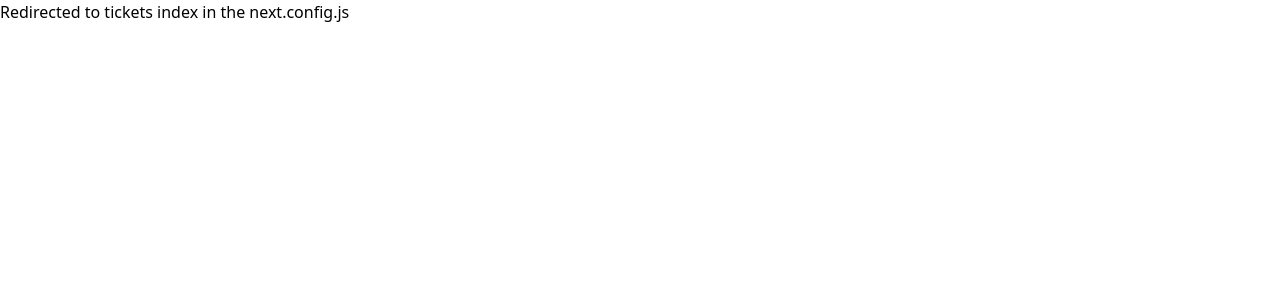
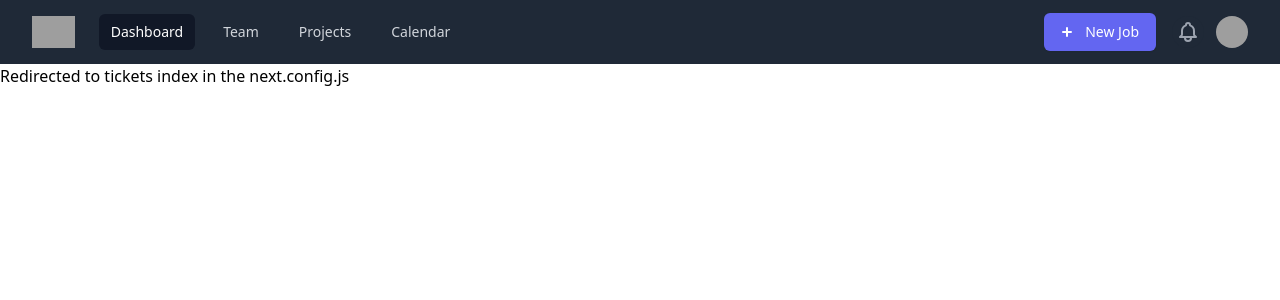
Before and after one commit to Traceton/Ticketer, a Next.js app: page / in a window 1280 px wide. Shown: the top 300 px of the page. Built offline with nearby package versions, Linux system fonts and the light colour scheme; grey boxes are pictures that could not be loaded.

Commit message:
npm i headlessui/react and added header file

```diff
--- /dev/null
+++ b/components/layout/Header.js
@@ -0,0 +1,207 @@
+/* This example requires Tailwind CSS v2.0+ */
+import { Fragment } from "react";
+import { Disclosure, Menu, Transition } from "@headlessui/react";
+import { BellIcon, MenuIcon, XIcon } from "@heroicons/react/outline";
+import { PlusSmIcon } from "@heroicons/react/solid";
+
+const user = {
+  name: "Tom Cook",
+  email: "tom@example.com",
+  imageUrl:
+    "https://images.unsplash.com/photo-1472099645785-5658abf4ff4e?ixlib=rb-1.2.1&ixid=eyJhcHBfaWQiOjEyMDd9&auto=format&fit=facearea&facepad=2&w=256&h=256&q=80",
+};
+const navigation = [
+  { name: "Dashboard", href: "#", current: true },
+  { name: "Team", href: "#", current: false },
+  { name: "Projects", href: "#", current: false },
+  { name: "Calendar", href: "#", current: false },
+];
+const userNavigation = [
+  { name: "Your Profile", href: "#" },
+  { name: "Settings", href: "#" },
+  { name: "Sign out", href: "#" },
+];
+
+function classNames(...classes) {
+  return classes.filter(Boolean).join(" ");
+}
+
+export default function Header() {
+  return (
+    <Disclosure as="nav" className="bg-gray-800">
+      {({ open }) => (
+        <>
+          <div className="max-w-7xl mx-auto px-4 sm:px-6 lg:px-8">
+            <div className="flex justify-between h-16">
+              <div className="flex">
+                <div className="-ml-2 mr-2 flex items-center md:hidden">
+                  {/* Mobile menu button */}
+                  <Disclosure.Button className="inline-flex items-center justify-center p-2 rounded-md text-gray-400 hover:text-white hover:bg-gray-700 focus:outline-none focus:ring-2 focus:ring-inset focus:ring-white">
+                    <span className="sr-only">Open main menu</span>
+                    {open ? (
+                      <XIcon className="block h-6 w-6" aria-hidden="true" />
+                    ) : (
+                      <MenuIcon className="block h-6 w-6" aria-hidden="true" />
+                    )}
+                  </Disclosure.Button>
+                </div>
+                <div className="flex-shrink-0 flex items-center">
+                  <img
+                    className="block lg:hidden h-8 w-auto"
+                    src="https://tailwindui.com/img/logos/workflow-mark-indigo-500.svg"
+                    alt="Workflow"
+                  />
+                  <img
+                    className="hidden lg:block h-8 w-auto"
+                    src="https://tailwindui.com/img/logos/workflow-logo-indigo-500-mark-white-text.svg"
+                    alt="Workflow"
+                  />
+                </div>
+                <div className="hidden md:ml-6 md:flex md:items-center md:space-x-4">
+                  {navigation.map((item) => (
+                    <a
+                      key={item.name}
+                      href={item.href}
+                      className={classNames(
+                        item.current
+                          ? "bg-gray-900 text-white"
+                          : "text-gray-300 hover:bg-gray-700 hover:text-white",
+                        "px-3 py-2 rounded-md text-sm font-medium"
+                      )}
+                      aria-current={item.current ? "page" : undefined}
+                    >
+                      {item.name}
+                    </a>
+                  ))}
+                </div>
+              </div>
+              <div className="flex items-center">
+                <div className="flex-shrink-0">
+                  <button
+                    type="button"
+                    className="relative inline-flex items-center px-4 py-2 border border-transparent shadow-sm text-sm font-medium rounded-md text-white bg-indigo-500 hover:bg-indigo-600 focus:outline-none focus:ring-2 focus:ring-offset-2 focus:ring-offset-gray-800 focus:ring-indigo-500"
+                  >
+                    <PlusSmIcon
+                      className="-ml-1 mr-2 h-5 w-5"
+                      aria-hidden="true"
+                    />
+                    <span>New Job</span>
+                  </button>
+                </div>
+                <div className="hidden md:ml-4 md:flex-shrink-0 md:flex md:items-center">
+                  <button
+                    type="button"
+                    className="bg-gray-800 p-1 rounded-full text-gray-400 hover:text-white focus:outline-none focus:ring-2 focus:ring-offset-2 focus:ring-offset-gray-800 focus:ring-white"
+                  >
+                    <span className="sr-only">View notifications</span>
+                    <BellIcon className="h-6 w-6" aria-hidden="true" />
+                  </button>
+
+                  {/* Profile dropdown */}
+                  <Menu as="div" className="ml-3 relative">
+                    <div>
+                      <Menu.Button className="bg-gray-800 flex text-sm rounded-full focus:outline-none focus:ring-2 focus:ring-offset-2 focus:ring-offset-gray-800 focus:ring-white">
+                        <span className="sr-only">Open user menu</span>
+                        <img
+                          className="h-8 w-8 rounded-full"
+                          src={user.imageUrl}
+                          alt=""
+                        />
+                      </Menu.Button>
+                    </div>
+                    <Transition
+                      as={Fragment}
+                      enter="transition ease-out duration-200"
+                      enterFrom="transform opacity-0 scale-95"
+                      enterTo="transform opacity-100 scale-100"
+                      leave="transition ease-in duration-75"
+                      leaveFrom="transform opacity-100 scale-100"
+                      leaveTo="transform opacity-0 scale-95"
+                    >
+                      <Menu.Items className="origin-top-right absolute right-0 mt-2 w-48 rounded-md shadow-lg py-1 bg-white ring-1 ring-black ring-opacity-5 focus:outline-none">
+                        {userNavigation.map((item) => (
+                          <Menu.Item key={item.name}>
+                            {({ active }) => (
+                              <a
+                                href={item.href}
+                                className={classNames(
+                                  active ? "bg-gray-100" : "",
+                                  "block px-4 py-2 text-sm text-gray-700"
+                                )}
+                              >
+                                {item.name}
+                              </a>
+                            )}
+                          </Menu.Item>
+                        ))}
+                      </Menu.Items>
+                    </Transition>
+                  </Menu>
+                </div>
+              </div>
+            </div>
+          </div>
+
+          <Disclosure.Panel className="md:hidden">
+            <div className="px-2 pt-2 pb-3 space-y-1 sm:px-3">
+              {navigation.map((item) => (
+                <Disclosure.Button
+                  key={item.name}
+                  as="a"
+                  href={item.href}
+                  className={classNames(
+                    item.current
+                      ? "bg-gray-900 text-white"
+                      : "text-gray-300 hover:bg-gray-700 hover:text-white",
+                    "block px-3 py-2 rounded-md text-base font-medium"
+                  )}
+                  aria-current={item.current ? "page" : undefined}
+                >
+                  {item.name}
+                </Disclosure.Button>
+              ))}
+            </div>
+            <div className="pt-4 pb-3 border-t border-gray-700">
+              <div className="flex items-center px-5 sm:px-6">
+                <div className="flex-shrink-0">
+                  <img
+                    className="h-10 w-10 rounded-full"
+                    src={user.imageUrl}
+                    alt=""
+                  />
+                </div>
+                <div className="ml-3">
+                  <div className="text-base font-medium text-white">
+                    {user.name}
+                  </div>
+                  <div className="text-sm font-medium text-gray-400">
+                    {user.email}
+                  </div>
+                </div>
+                <button
+                  type="button"
+                  className="ml-auto flex-shrink-0 bg-gray-800 p-1 rounded-full text-gray-400 hover:text-white focus:outline-none focus:ring-2 focus:ring-offset-2 focus:ring-offset-gray-800 focus:ring-white"
+                >
+                  <span className="sr-only">View notifications</span>
+                  <BellIcon className="h-6 w-6" aria-hidden="true" />
+                </button>
+              </div>
+              <div className="mt-3 px-2 space-y-1 sm:px-3">
+                {userNavigation.map((item) => (
+                  <Disclosure.Button
+                    key={item.name}
+                    as="a"
+                    href={item.href}
+                    className="block px-3 py-2 rounded-md text-base font-medium text-gray-400 hover:text-white hover:bg-gray-700"
+                  >
+                    {item.name}
+                  </Disclosure.Button>
+                ))}
+              </div>
+            </div>
+          </Disclosure.Panel>
+        </>
+      )}
+    </Disclosure>
+  );
+}
--- a/package.json
+++ b/package.json
@@ -9,6 +9,7 @@
     "lint": "next lint"
   },
   "dependencies": {
+    "@headlessui/react": "^1.4.3",
     "@tailwindcss/forms": "^0.4.0",
     "mongoose": "^6.1.5",
     "next": "12.0.7",
--- a/pages/_app.js
+++ b/pages/_app.js
@@ -1,7 +1,13 @@
-import '../styles/globals.css'
+import Header from "../components/layout/Header";
+import "../styles/globals.css";
 
 function MyApp({ Component, pageProps }) {
-  return <Component {...pageProps} />
+  return (
+    <>
+      <Header />
+      <Component {...pageProps} />
+    </>
+  );
 }
 
-export default MyApp
+export default MyApp;
```
Also changed, not shown: 1 other file (tests, documents, lock files or other folders).
